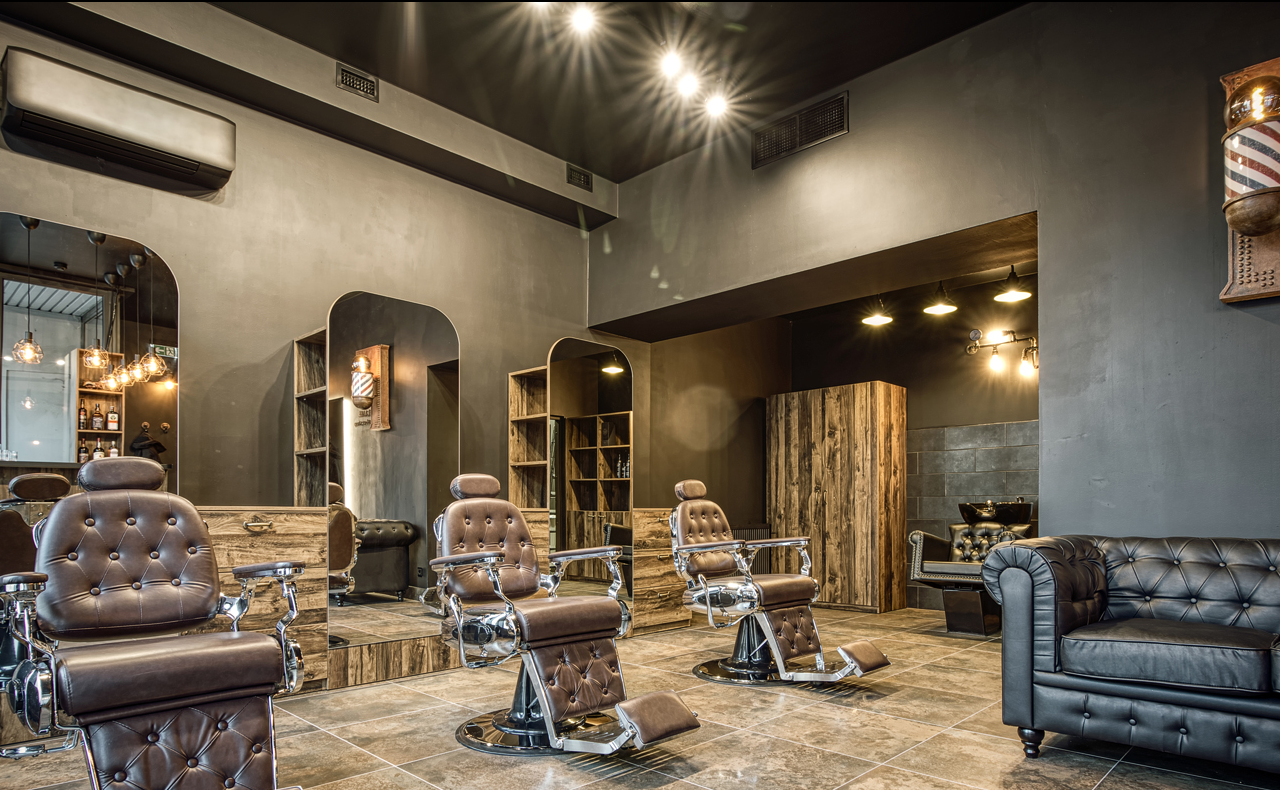
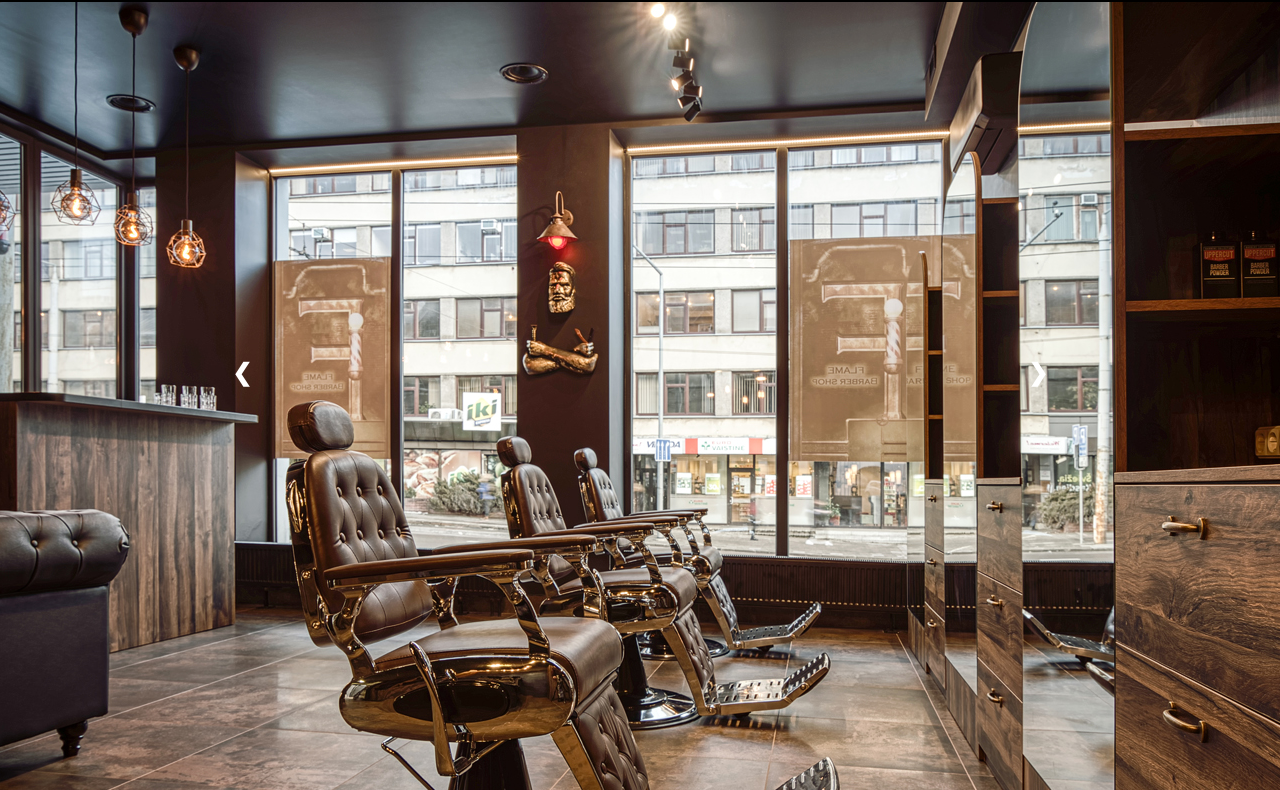
Before and after one commit to Allbertss/Allbertss.github.io, a plain HTML site: page index.html in a window 1280 px wide. Shown: the part 58-848 px from the top of the page. Drawn offline with nearby package versions, Linux system fonts and the light colour scheme.

Commit message:
nav + gallery

```diff
--- a/css/home.css
+++ b/css/home.css
@@ -6,3 +6,37 @@
     height: auto;
     color: red; */
 }
+
+.gallery {
+    display: none;
+}
+
+.prev,
+.next {
+  cursor: pointer;
+  position: absolute;
+  top: 50%;
+  width: auto;
+  padding: 16px;
+  /* margin-top: -50px; */
+  color: var(--color7);
+  font-weight: bold;
+  font-size: 1rem;
+  /* border-radius: 0 3px 3px 0; */
+  user-select: none;
+  -webkit-user-select: none;
+}
+
+.next {
+    right: 9rem;
+    border-radius: 3px 0 0 3px;
+}
+
+.prev {
+    left: 9rem;
+}
+
+.prev:hover,
+.next:hover {
+    opacity: .77;
+}
--- a/css/main.css
+++ b/css/main.css
@@ -20,6 +20,7 @@
 
     margin: 0;
     padding: 0;
+    box-sizing: border-box;
 }
 
 body {
@@ -27,7 +28,7 @@ body {
     color: var(--color7);
 }
 
-@media only screen and (max-width: 1000px) {
+/* @media only screen and (max-width: 1000px) {
     * {
         font-size: 16px;
     }
@@ -46,12 +47,7 @@ body {
     #rest-name {
         display: none;
     }
-}
-
-#name {
-    font-size: 28px;
-    color: var(--color5);
-}
+}  */
 
 .container {
     display: flex;
@@ -59,8 +55,8 @@ body {
     width: 80%;
     height: auto;
     justify-content: center;
-    margin-top: 1.5rem;
-    margin-bottom: 1.5rem;
+    margin-top: 2rem;
+    margin-bottom: 2rem;
 }
 
 hr {
--- a/css/nav.css
+++ b/css/nav.css
@@ -3,7 +3,7 @@ nav {
     top: 0;
     z-index: 1;
     width: 100%;
-    height: 2rem;
+    height: 2.5rem;
     background-color: var(--color6);
     opacity: .77;
 }
@@ -12,12 +12,12 @@ nav ul {
     display: flex;
     list-style: none;
     justify-content: center;
-    gap: 2em;
+    gap: 1.5em;
 }
 
 nav ul li {
     margin: 0;
-    padding: .12rem;
+    padding-top: .5rem;
 }
 
 nav ul li a {
@@ -31,15 +31,21 @@ nav ul li a:hover {
     color: var(--color5);
 }
 
+#name {
+    /* font-size: 28px; */
+    color: var(--color5);
+}
+
 /* progress-bar */
 #progress-container {
     width: 100%;
-    height: .25rem;
+    height: .2rem;
+    margin-top: .5rem;
     background-color: var(--color6);
 }
 
 #progress-bar {
-    height: .25rem;
+    height: .2rem;
     width: 0%;
     background-color: var(--color5);
 }
--- a/css/scrollbar.css
+++ b/css/scrollbar.css
@@ -1,5 +1,5 @@
 ::-webkit-scrollbar {
-    width: .33rem;
+    width: .0001rem;
 }
 
 ::-webkit-scrollbar-track {
--- a/index.html
+++ b/index.html
@@ -35,7 +35,24 @@
 
         <!-- home -->
         <div id="home" class="container">
-            <img id="home-image" src="images/interior1.jpg">
+            <div class="gallery">
+                <img src="images/interior1.jpg">
+            </div>
+
+            <div class="gallery">
+                <img src="images/interior2.jpg">
+            </div>
+
+            <div class="gallery">
+                <img src="images/interior3.jpg">
+            </div>
+
+            <div class="gallery">
+                <img src="images/interior4.jpg">
+            </div>
+
+            <a class="prev" onclick="changeIndex(-1)">&#10094;</a>
+            <a class="next" onclick="changeIndex(1)">&#10095;</a>
         </div>
 
         <hr>
--- a/javascript/main.js
+++ b/javascript/main.js
@@ -15,29 +15,52 @@ $(window).scroll(function(){
     document.getElementById("progress-bar").style.width = scrolled + "%";
 });
 
-// home, cycle images
-let imageIndex = 4;
-window.onload = function() {
-    setInterval(change, 3500);
-    setInterval(changeAboutUs, 3500);
+// // home, cycle images
+// let imageIndex = 4;
+// window.onload = function() {
+//     setInterval(change, 5000);
+//     setInterval(changeAboutUs, 5000);
+// }
+
+// function change() {
+//     if (imageIndex == 0)
+//         imageIndex = 4;
+
+//     $('#home-image').attr('src', 'images/interior' + imageIndex + '.jpg');
+
+//     imageIndex--;
+// }
+
+// // about-us, cycle images
+// let imageIndex2 = 2;
+// function changeAboutUs() {
+//     if (imageIndex2 == 0)
+//         imageIndex2 = 2;
+
+//     $('#about-us-image').attr('src', 'images/interior-f' + imageIndex2 + '.jpg');
+
+//     imageIndex2--;
+// }
+
+// home gallery
+let galleryIndex = 1;
+showImage(galleryIndex);
+
+function changeIndex(value) {
+    showImage(galleryIndex += value);
 }
 
-function change() {
-    if (imageIndex == 0)
-        imageIndex = 4;
+function showImage(value) {
+    let gallery = $('.gallery');
 
-    $('#home-image').attr('src', 'images/interior' + imageIndex + '.jpg');
+    if (value > gallery.length)
+        galleryIndex = 1;
 
-    imageIndex--;
+    if (value < 1)
+        galleryIndex = gallery.length;
+
+    for (let i = 0; i < gallery.length; i++)
+        gallery[i].style.display = 'none';
+
+    gallery[galleryIndex - 1].style.display = 'block';
 }
-
-// about-us, cycle images
-let imageIndex2 = 2;
-function changeAboutUs() {
-    if (imageIndex2 == 0)
-        imageIndex2 = 2;
-
-    $('#about-us-image').attr('src', 'images/interior-f' + imageIndex2 + '.jpg');
-
-    imageIndex2--;
-}
```
